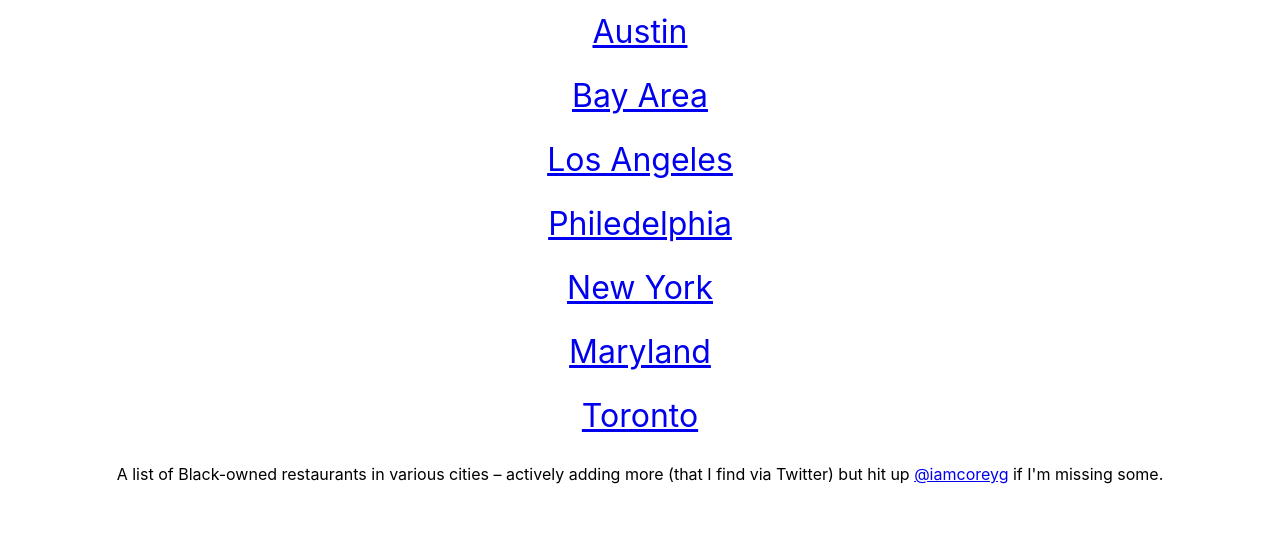
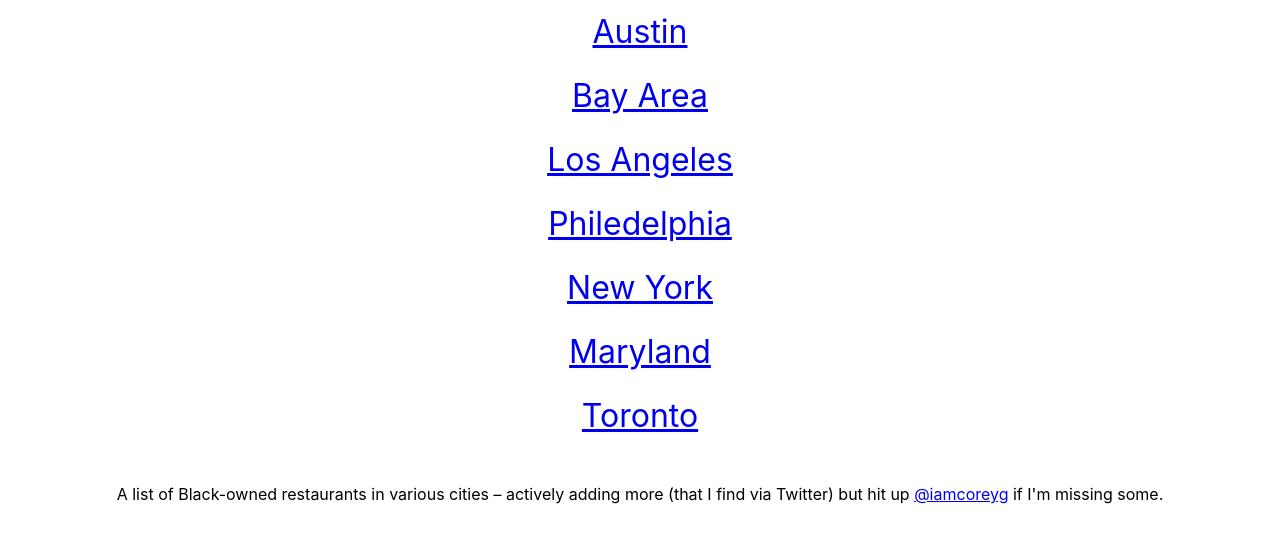
Before and after one commit to iamcoreyg/dine.black, a React (Create React App) app: page / in a window 1280 px wide. Shown: the top 542 px of the page. Built offline with nearby package versions, Linux system fonts and the light colour scheme.

Commit message:
add padding

```diff
--- a/src/App.css
+++ b/src/App.css
@@ -17,3 +17,7 @@ li a {
   display: block;
   font-size: 2rem;
 }
+
+p {
+  padding: 20px;
+}
```
